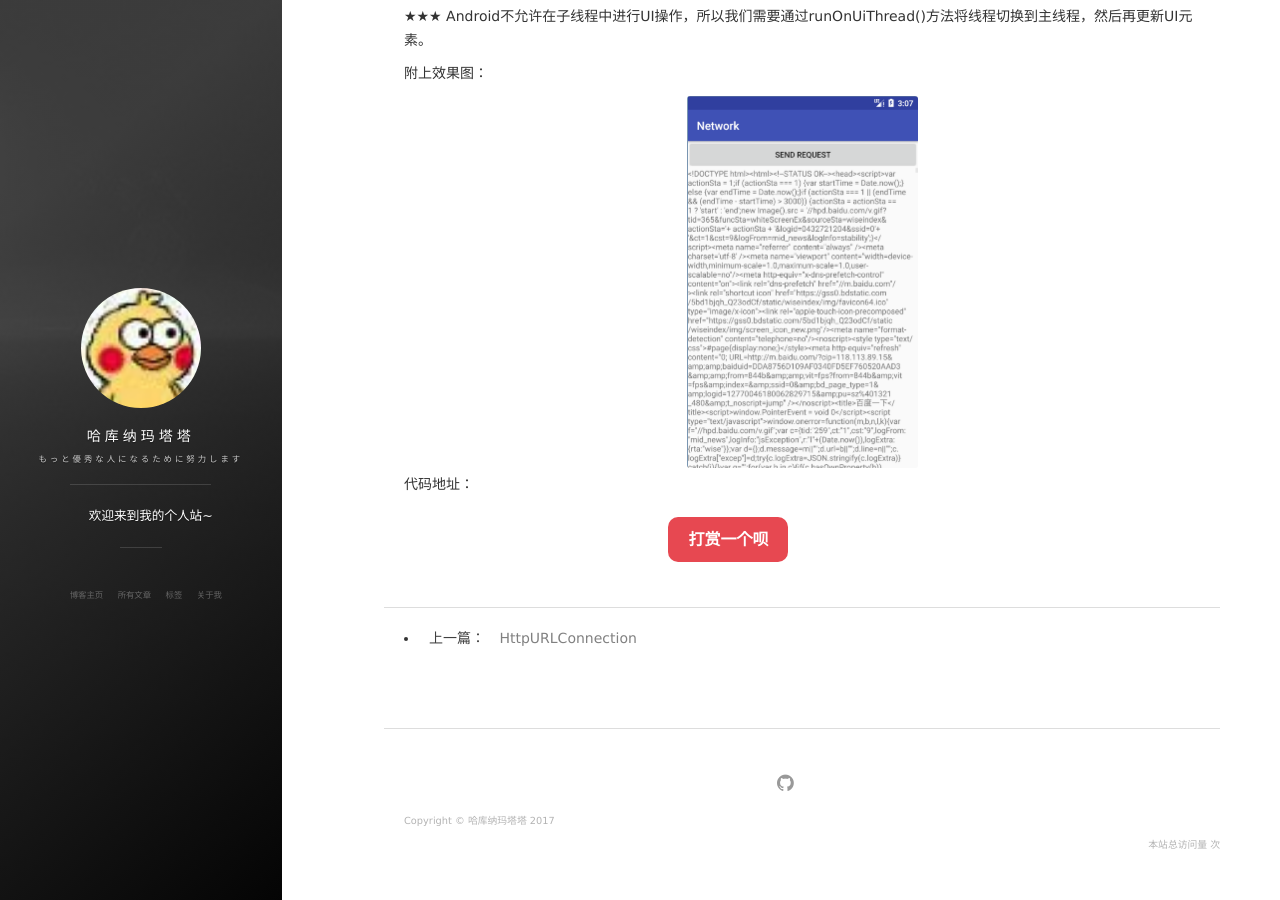
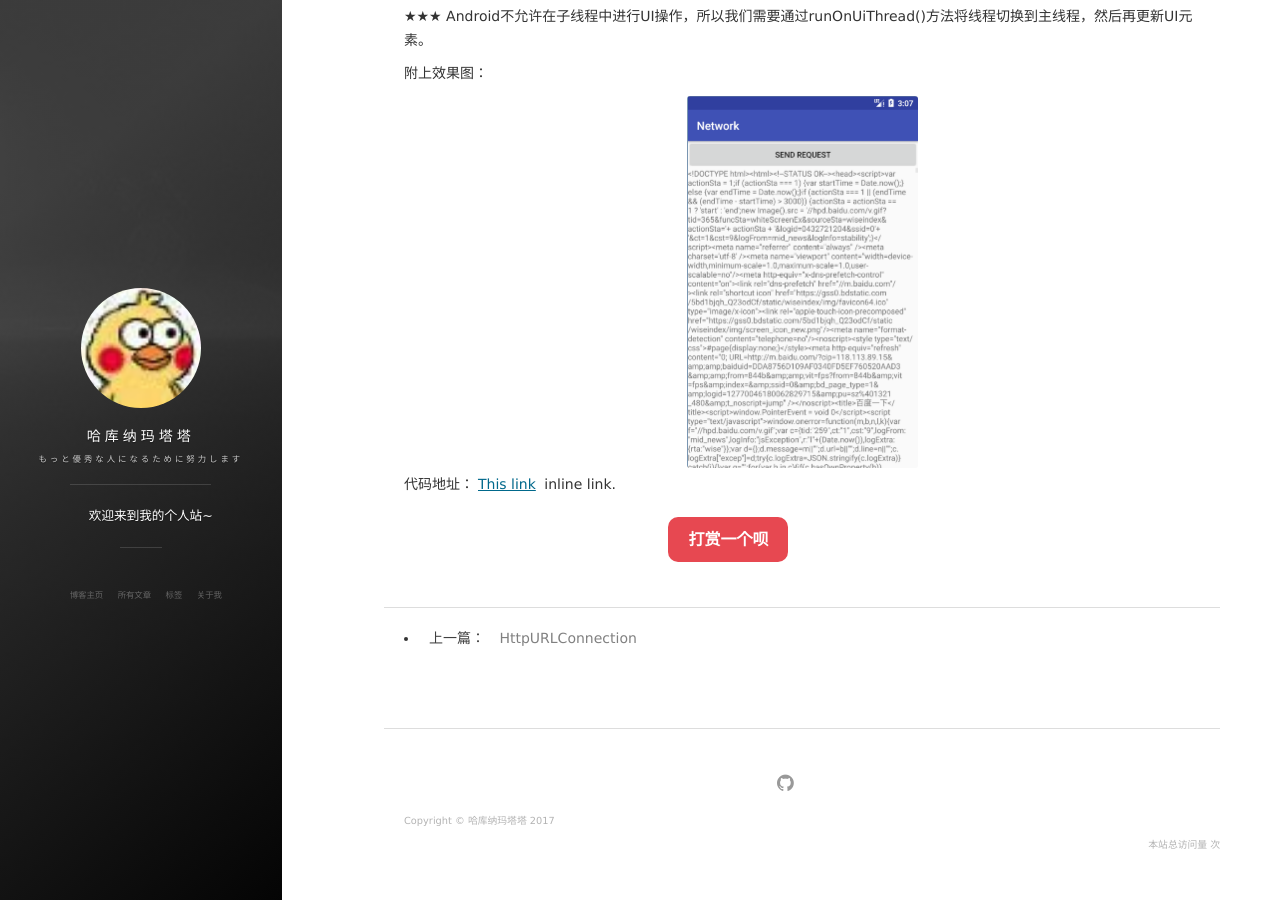
Before and after one commit to YuQi9797/YuQi9797.github.io, a Jekyll site: the page built from _posts/2017-11-02-Demo_HttpURLConnection.md, in a window 1280 px wide and 900 px high, scrolled down 2247 px. Built offline with Jekyll 4.4.1, drawn with Linux system fonts in a browser that asks for light colours; nearby versions of some CDN libraries; comment, search, counter and statistics services are not loaded.

Commit message:
HttpURLConnection

```diff
--- a/_posts/2017-11-02-Demo_HttpURLConnection.md
+++ b/_posts/2017-11-02-Demo_HttpURLConnection.md
@@ -133,4 +133,4 @@ public class MainActivity extends AppCompatActivity {
   <img src="/images/image/HttpURLConnection.png" width="231" height="372"/>
 </div>
 
-代码地址：<a href="https://github.com/Shanks07/androidSources/tree/master/Network">
+代码地址：[This link](https://github.com/Shanks07/androidSources/tree/master/Network) inline link.
```
